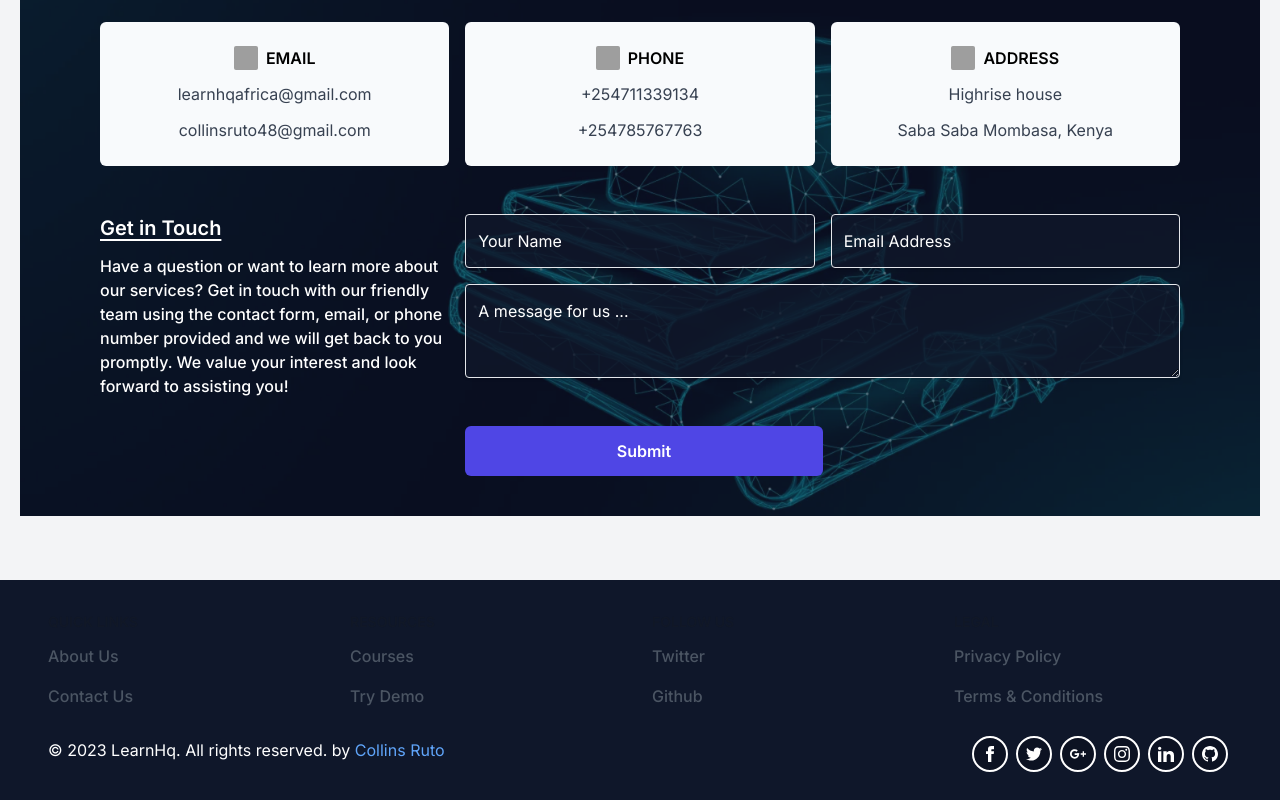
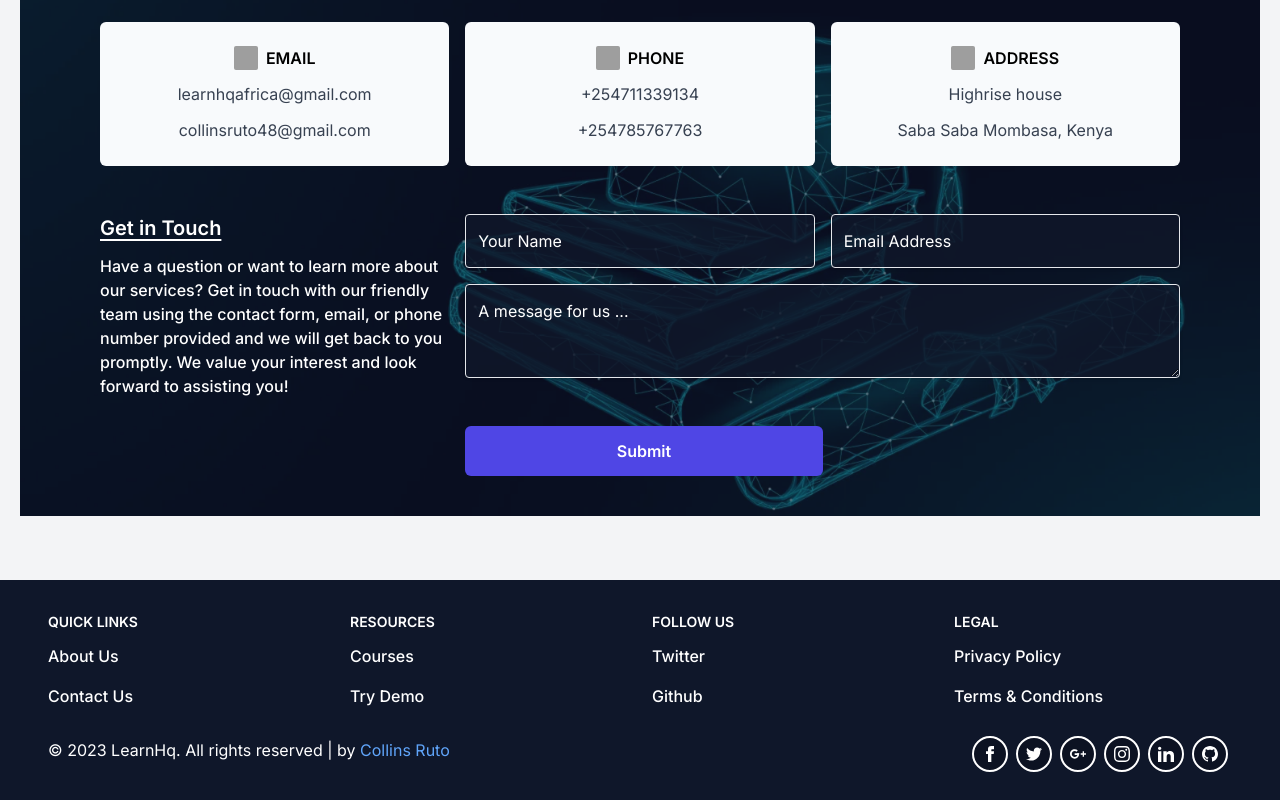
Before and after one commit to Collins-Ruto/learnhqhome, a Next.js app: page / in a window 1280 px wide. Shown: the part 1929-2729 px from the top of the page. Built offline with nearby package versions, Linux system fonts and the light colour scheme; grey boxes are pictures that could not be loaded.

Commit message:
modes ¯\_(ツ)_/¯

```diff
--- a/src/components/Footer.tsx
+++ b/src/components/Footer.tsx
@@ -9,10 +9,10 @@ function Footer() {
           <div className="md:flex md:justify-between">
             <div className="grid w-full grid-cols-2 gap-8 sm:gap-6 sm:grid-cols-4">
               <div className="">
-                <h2 className="mb-3 sm:mb:6 text-sm font-semibold text-gray-900 uppercase dark:text-white">
+                <h2 className="mb-3 sm:mb:6 text-sm font-semibold uppercase dark:text-white">
                   Quick Links
                 </h2>
-                <ul className="text-gray-600 dark:text-gray-400 font-medium">
+                <ul className="dark:text-gray-400 font-medium">
                   <li className="mb-2 sm:mb-4">
                     <Link href="/about" className="hover:underline">
                       About Us
@@ -26,10 +26,10 @@ function Footer() {
                 </ul>
               </div>
               <div className="">
-                <h2 className="mb-3 sm:mb:6 text-sm font-semibold text-gray-900 uppercase dark:text-white">
+                <h2 className="mb-3 sm:mb:6 text-sm font-semibold uppercase dark:text-white">
                   Resources
                 </h2>
-                <ul className="text-gray-600 dark:text-gray-400 font-medium">
+                <ul className="dark:text-gray-400 font-medium">
                   <li className="mb-2 sm:mb-4">
                     <Link
                       href="https://learnhq.vercel.app/learn/courses"
@@ -49,10 +49,10 @@ function Footer() {
                 </ul>
               </div>
               <div className="">
-                <h2 className="mb-3 sm:mb:6 text-sm font-semibold text-gray-900 uppercase dark:text-white">
+                <h2 className="mb-3 sm:mb:6 text-sm font-semibold uppercase dark:text-white">
                   Follow us
                 </h2>
-                <ul className="text-gray-600 dark:text-gray-400 font-medium">
+                <ul className="dark:text-gray-400 font-medium">
                   <li className="mb-2 sm:mb-4">
                     <Link
                       href="https://twitter.com/learnhqafrica"
@@ -72,10 +72,10 @@ function Footer() {
                 </ul>
               </div>
               <div className="">
-                <h2 className="mb-3 sm:mb:6 text-sm font-semibold text-gray-900 uppercase dark:text-white">
+                <h2 className="mb-3 sm:mb:6 text-sm font-semibold uppercase dark:text-white">
                   Legal
                 </h2>
-                <ul className="text-gray-600 dark:text-gray-400 font-medium">
+                <ul className="dark:text-gray-400 font-medium">
                   <li className="mb-2 sm:mb-4">
                     <Link href="/privacy" className="hover:underline">
                       Privacy Policy
@@ -202,7 +202,7 @@ function Footer() {
             </div>
 
             <div className="pb-2 md:pb-0 text-center">
-              © 2023 LearnHq. All rights reserved. by{" "}
+              © 2023 LearnHq. All rights reserved | by{" "}
               <Link
                 className="text-blue-400 "
                 href="https://tailwind-elements.com/"
```
